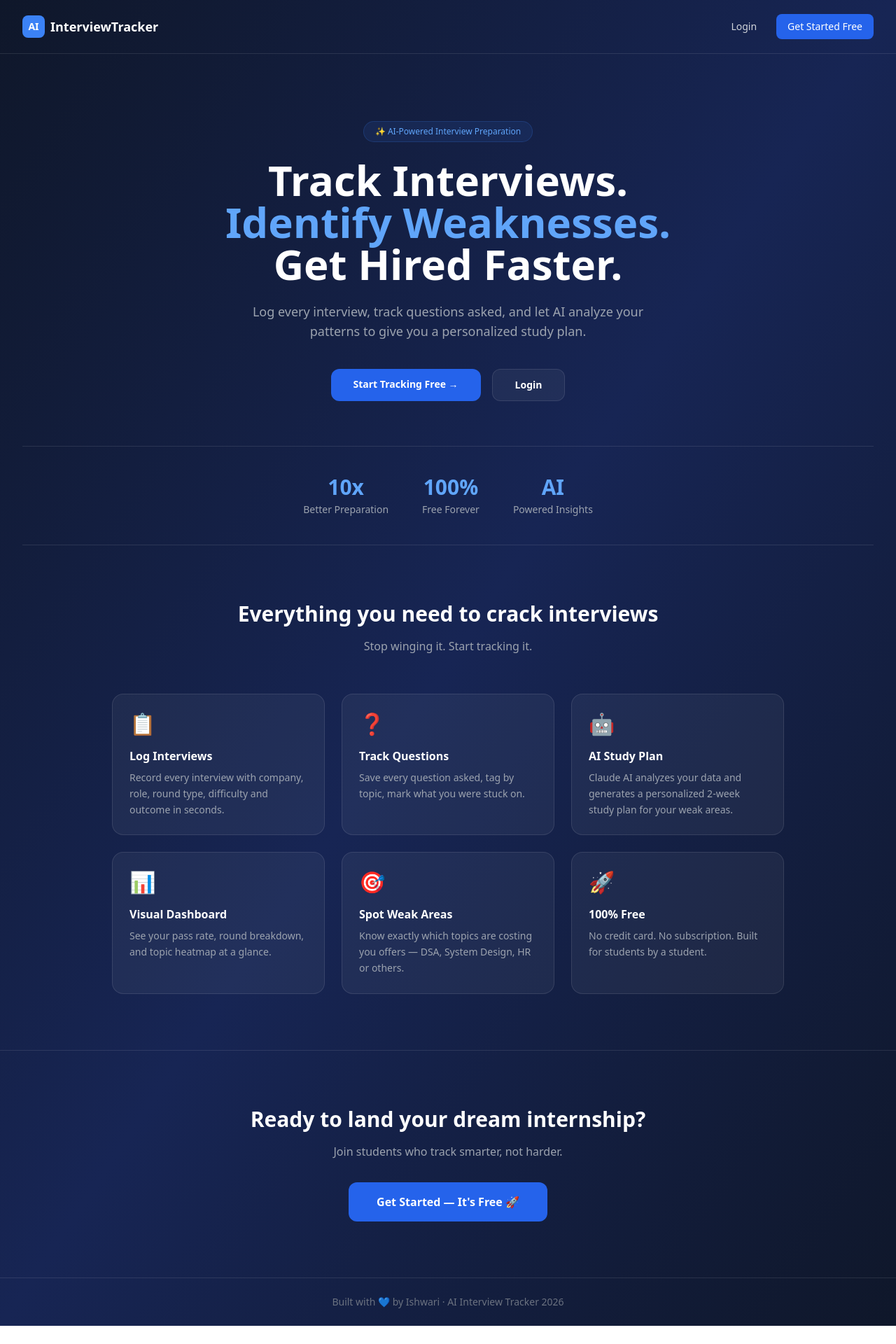
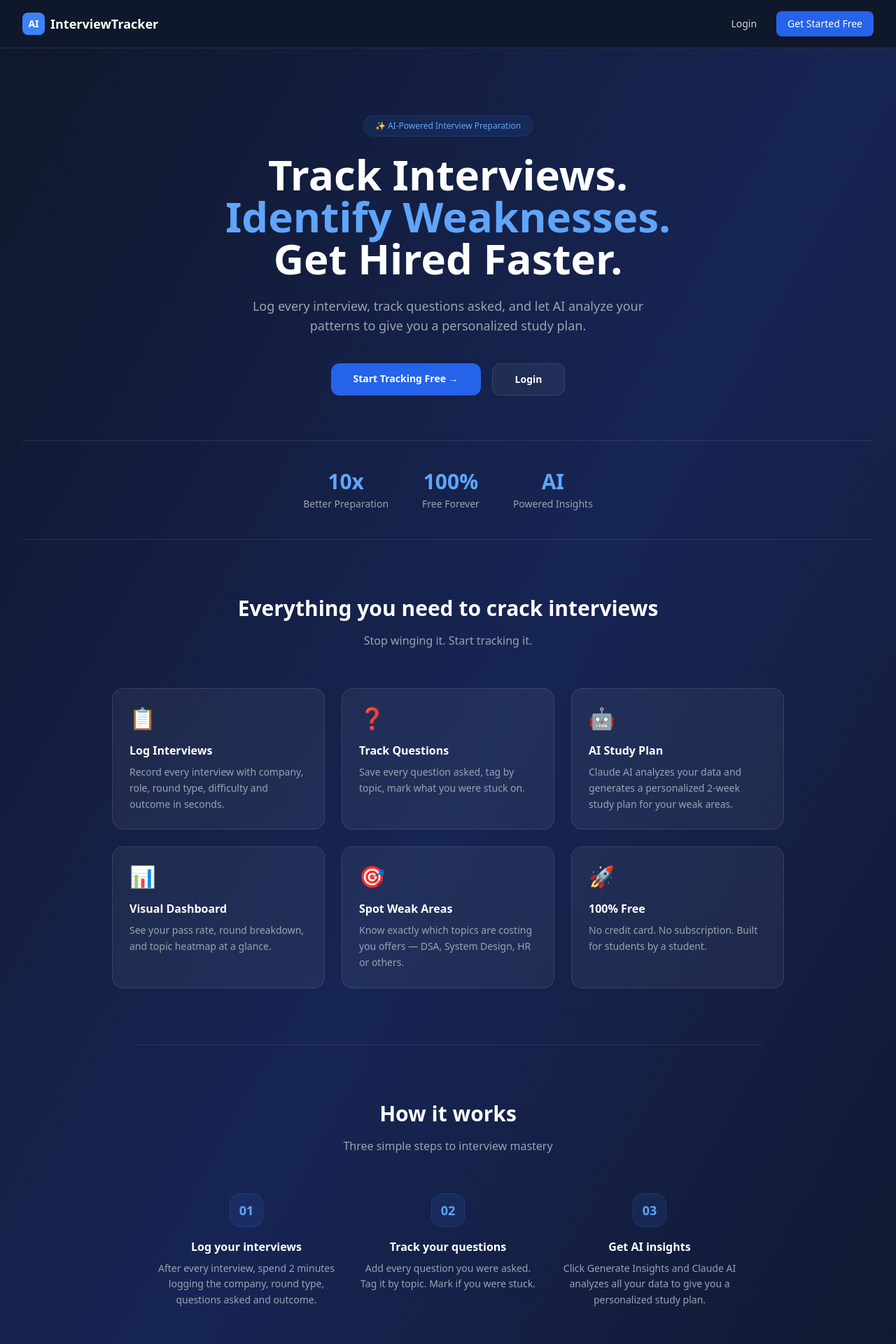
Before and after one commit to Ishwari-2006/ai-interview-tracker, a React (Create React App) app in the folder frontend/: page / in a window 1280 px wide. Shown: the top 1920 px of the page at 70% size. Before the commit the page ends 1894 px from the top, so only its background shows below. Built offline with nearby package versions, Linux system fonts and the light colour scheme.

Commit message:
Day 9: Navbar component, updated Landing page

```diff
--- /dev/null
+++ b/frontend/src/components/Navbar.js
@@ -0,0 +1,37 @@
+import { Link, useNavigate } from 'react-router-dom';
+import { useAuth } from '../context/AuthContext';
+
+export default function Navbar() {
+  const { isLoggedIn, logout } = useAuth();
+  const navigate = useNavigate();
+
+  const handleLogout = () => {
+    logout();
+    navigate('/');
+  };
+
+  return (
+    <nav className="flex justify-between items-center px-8 py-4 bg-slate-900 border-b border-white/10">
+      <Link to="/" className="flex items-center gap-2">
+        <div className="w-8 h-8 bg-blue-500 rounded-lg flex items-center justify-center text-white font-bold text-sm">AI</div>
+        <span className="font-bold text-lg text-white">InterviewTracker</span>
+      </Link>
+      <div className="flex gap-3 items-center">
+        {isLoggedIn ? (
+          <>
+            <Link to="/dashboard" className="text-sm text-gray-300 hover:text-white transition">Dashboard</Link>
+            <Link to="/log" className="text-sm text-gray-300 hover:text-white transition">Log Interview</Link>
+            <Link to="/history" className="text-sm text-gray-300 hover:text-white transition">History</Link>
+            <Link to="/questions" className="text-sm text-gray-300 hover:text-white transition">Questions</Link>
+            <button onClick={handleLogout} className="px-4 py-2 text-sm bg-red-500/10 border border-red-500/20 text-red-400 rounded-lg hover:bg-red-500/20 transition">Logout</button>
+          </>
+        ) : (
+          <>
+            <Link to="/login" className="px-4 py-2 text-sm text-gray-300 hover:text-white transition">Login</Link>
+            <Link to="/register" className="px-4 py-2 text-sm bg-blue-600 hover:bg-blue-500 rounded-lg transition font-medium text-white">Get Started Free</Link>
+          </>
+        )}
+      </div>
+    </nav>
+  );
+}
--- a/frontend/src/pages/Landing.js
+++ b/frontend/src/pages/Landing.js
@@ -1,20 +1,11 @@
 import { Link } from 'react-router-dom';
+import Navbar from '../components/Navbar';
 
 export default function Landing() {
   return (
     <div className="min-h-screen bg-gradient-to-br from-slate-900 via-blue-950 to-slate-900 text-white">
 
-      {/* Navbar */}
-      <nav className="flex justify-between items-center px-8 py-5 border-b border-white/10">
-        <div className="flex items-center gap-2">
-          <div className="w-8 h-8 bg-blue-500 rounded-lg flex items-center justify-center text-white font-bold text-sm">AI</div>
-          <span className="font-bold text-lg">InterviewTracker</span>
-        </div>
-        <div className="flex gap-3">
-          <Link to="/login" className="px-4 py-2 text-sm text-gray-300 hover:text-white transition">Login</Link>
-          <Link to="/register" className="px-4 py-2 text-sm bg-blue-600 hover:bg-blue-500 rounded-lg transition font-medium">Get Started Free</Link>
-        </div>
-      </nav>
+      <Navbar />
 
       {/* Hero Section */}
       <div className="flex flex-col items-center text-center px-6 pt-24 pb-16">
@@ -59,41 +50,36 @@ export default function Landing() {
         <p className="text-gray-400 text-center mb-14">Stop winging it. Start tracking it.</p>
         <div className="grid grid-cols-1 md:grid-cols-3 gap-6">
           {[
-            {
-              icon: '📋',
-              title: 'Log Interviews',
-              desc: 'Record every interview with company, role, round type, difficulty and outcome in seconds.'
-            },
-            {
-              icon: '❓',
-              title: 'Track Questions',
-              desc: 'Save every question asked, tag by topic, mark what you were stuck on.'
-            },
-            {
-              icon: '🤖',
-              title: 'AI Study Plan',
-              desc: 'Claude AI analyzes your data and generates a personalized 2-week study plan for your weak areas.'
-            },
-            {
-              icon: '📊',
-              title: 'Visual Dashboard',
-              desc: 'See your pass rate, round breakdown, and topic heatmap at a glance.'
-            },
-            {
-              icon: '🎯',
-              title: 'Spot Weak Areas',
-              desc: 'Know exactly which topics are costing you offers — DSA, System Design, HR or others.'
-            },
-            {
-              icon: '🚀',
-              title: '100% Free',
-              desc: 'No credit card. No subscription. Built for students by a student.'
-            },
+            { icon: '📋', title: 'Log Interviews', desc: 'Record every interview with company, role, round type, difficulty and outcome in seconds.' },
+            { icon: '❓', title: 'Track Questions', desc: 'Save every question asked, tag by topic, mark what you were stuck on.' },
+            { icon: '🤖', title: 'AI Study Plan', desc: 'Claude AI analyzes your data and generates a personalized 2-week study plan for your weak areas.' },
+            { icon: '📊', title: 'Visual Dashboard', desc: 'See your pass rate, round breakdown, and topic heatmap at a glance.' },
+            { icon: '🎯', title: 'Spot Weak Areas', desc: 'Know exactly which topics are costing you offers — DSA, System Design, HR or others.' },
+            { icon: '🚀', title: '100% Free', desc: 'No credit card. No subscription. Built for students by a student.' },
           ].map((f) => (
             <div key={f.title} className="bg-white/5 border border-white/10 rounded-2xl p-6 hover:bg-white/8 transition">
               <div className="text-3xl mb-4">{f.icon}</div>
               <h3 className="font-semibold text-white mb-2">{f.title}</h3>
               <p className="text-gray-400 text-sm leading-relaxed">{f.desc}</p>
+            </div>
+          ))}
+        </div>
+      </div>
+
+      {/* How It Works Section */}
+      <div className="px-8 py-20 border-t border-white/10 max-w-4xl mx-auto">
+        <h2 className="text-3xl font-bold text-center mb-4">How it works</h2>
+        <p className="text-gray-400 text-center mb-14">Three simple steps to interview mastery</p>
+        <div className="grid grid-cols-1 md:grid-cols-3 gap-8">
+          {[
+            { step: '01', title: 'Log your interviews', desc: 'After every interview, spend 2 minutes logging the company, round type, questions asked and outcome.' },
+            { step: '02', title: 'Track your questions', desc: 'Add every question you were asked. Tag it by topic. Mark if you were stuck.' },
+            { step: '03', title: 'Get AI insights', desc: 'Click Generate Insights and Claude AI analyzes all your data to give you a personalized study plan.' },
+          ].map((s) => (
+            <div key={s.step} className="text-center">
+              <div className="w-12 h-12 bg-blue-500/10 border border-blue-500/20 rounded-2xl flex items-center justify-center text-blue-400 font-bold text-lg mx-auto mb-4">{s.step}</div>
+              <h3 className="font-semibold text-white mb-2">{s.title}</h3>
+              <p className="text-gray-400 text-sm leading-relaxed">{s.desc}</p>
             </div>
           ))}
         </div>
@@ -110,7 +96,7 @@ export default function Landing() {
 
       {/* Footer */}
       <div className="text-center py-6 border-t border-white/10 text-gray-500 text-sm">
-        Built with 💙 by Ishwari · AI Interview Tracker 2026
+        Built with 💙 · AI Interview Tracker 2026
       </div>
 
     </div>
```
